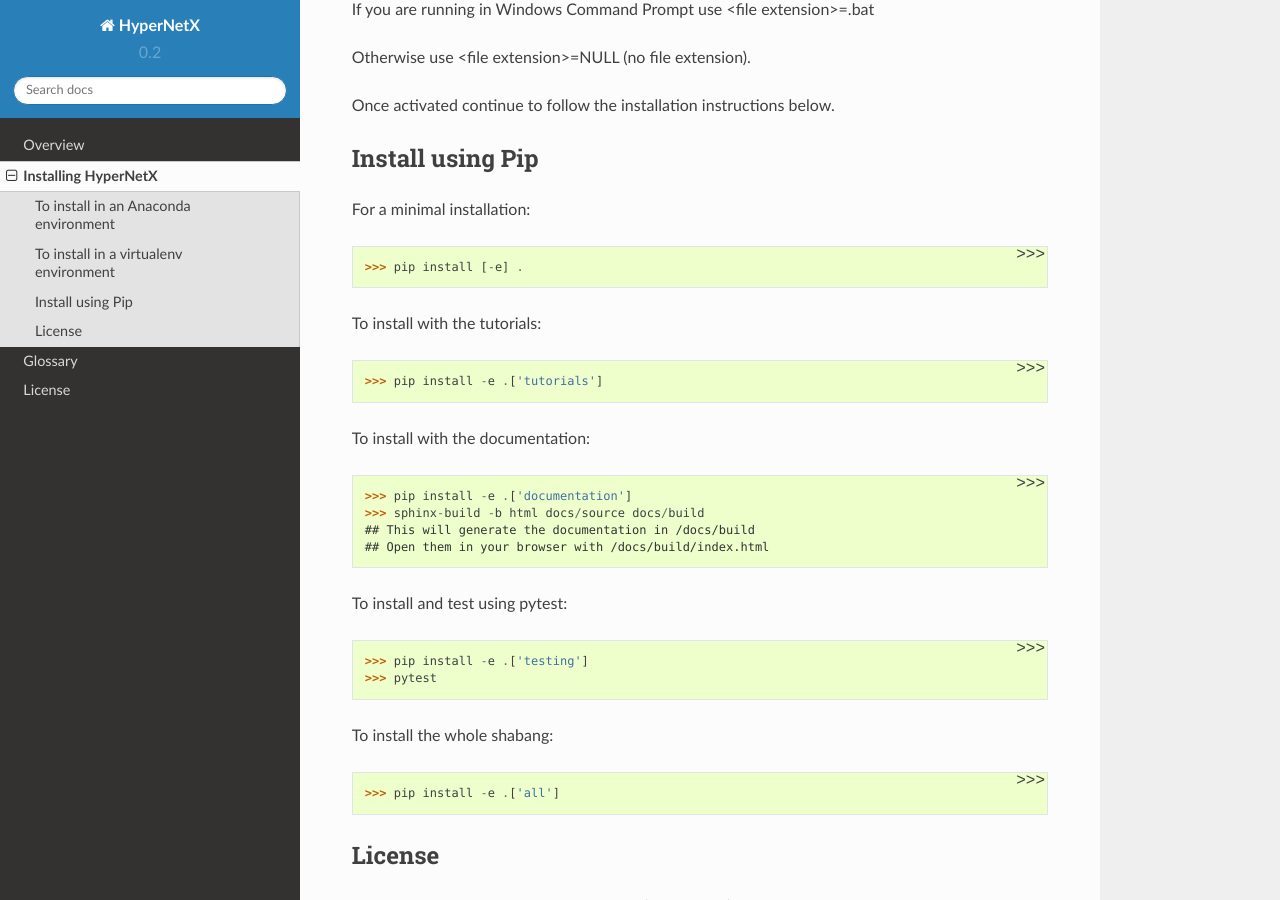
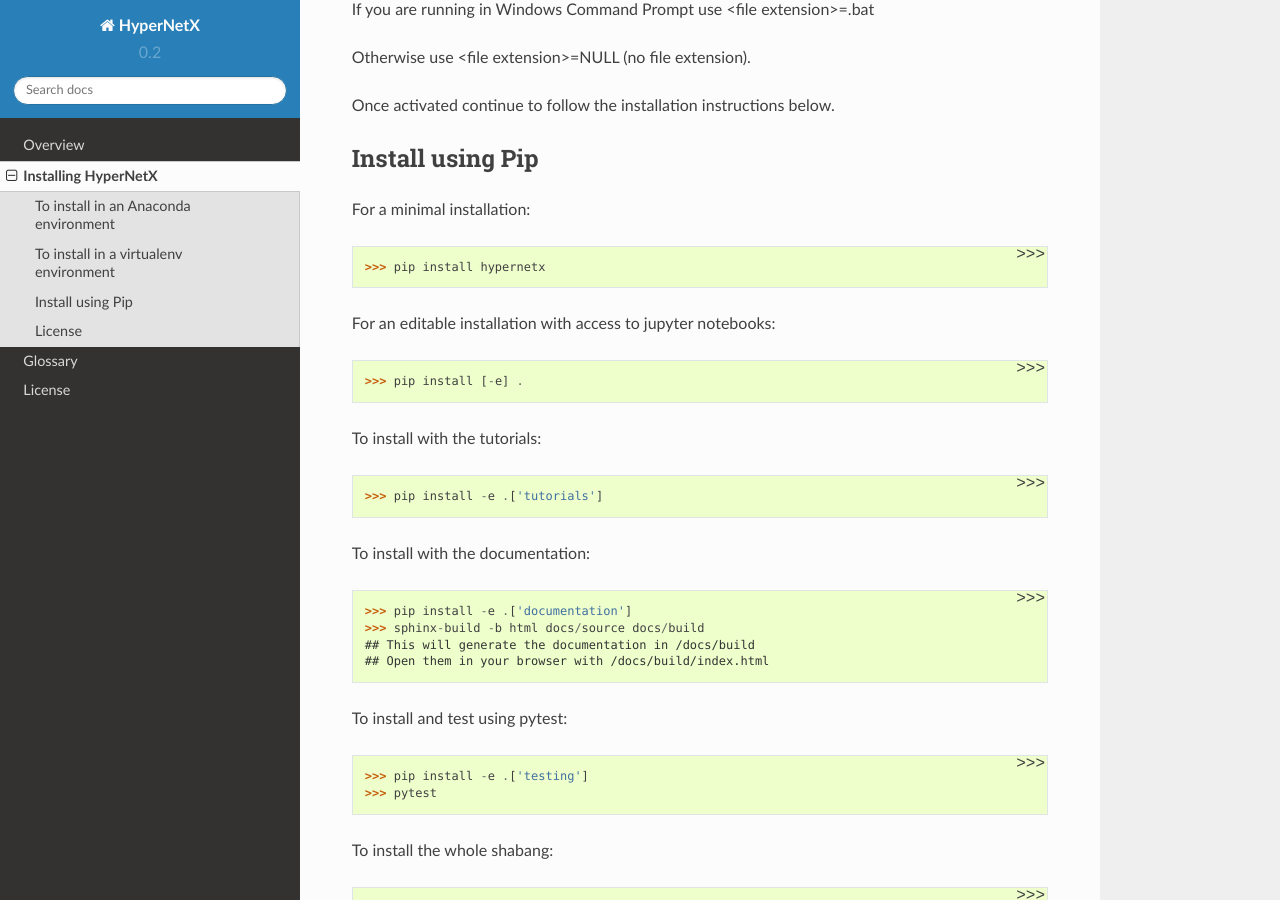
Before and after one commit to pnnl/HyperNetX, a Sphinx documentation site: the page built from docs/source/install.rst, in a window 1280 px wide and 900 px high, scrolled down 841 px. Built offline with Sphinx 7.4.7 and the Read the Docs theme 2.0.0, drawn with Linux system fonts in a browser that asks for light colours.

Commit message:
updated docs for pypi

```diff
--- a/README.rst
+++ b/README.rst
@@ -67,6 +67,10 @@
 
 For a minimal installation:
 
+	>>> pip install hypernetx
+
+For an editable installation with access to jupyter notebooks:
+
     >>> pip install [-e] .
 
 To install with the tutorials:
--- a/docs/source/install.rst
+++ b/docs/source/install.rst
@@ -38,8 +38,11 @@
 
 Install using Pip
 -----------------
+For a minimal installation:
 
-For a minimal installation:
+	>>> pip install hypernetx
+
+For an editable installation with access to jupyter notebooks:
 
     >>> pip install [-e] .
 
```
Also changed, not shown: README.md (+4 -0 lines).
